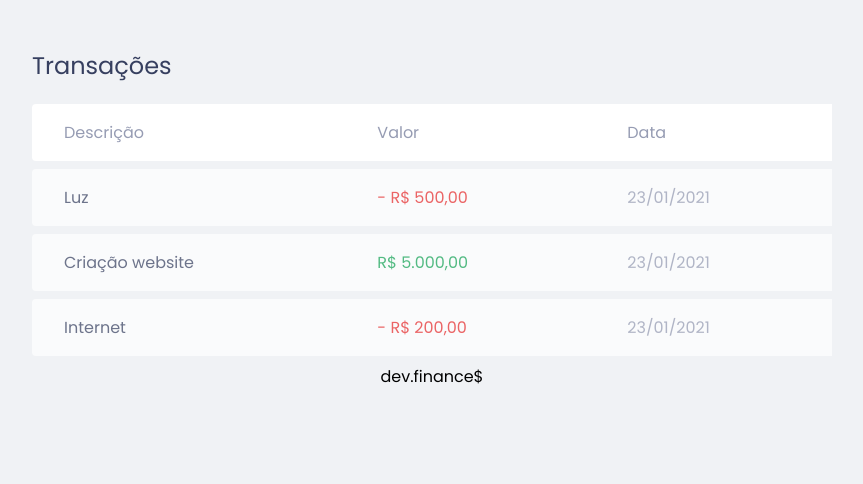
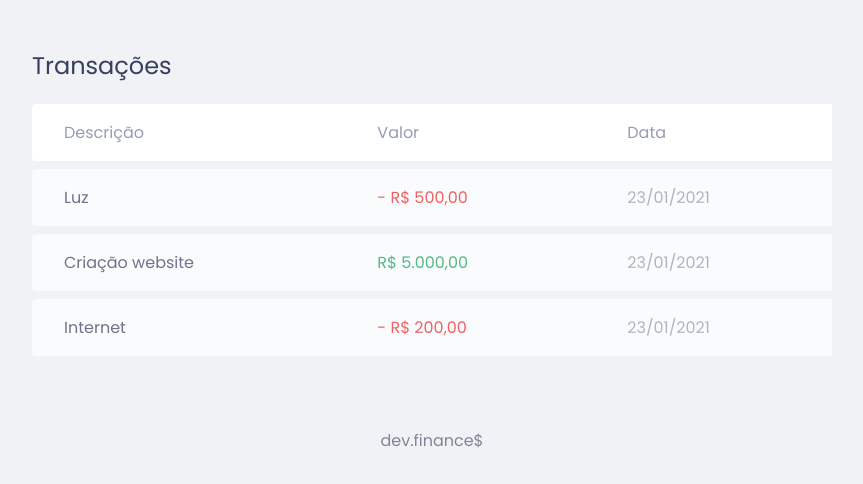
Before and after one commit to bbdoliveira/devfinace, a plain HTML site: page index.html in a window 1280 px wide. Shown: the part 638-1122 px from the top of the page, without its empty margins (208-1071 px from the left). Before the commit the page ends 1027 px from the top, so only its background shows below. Drawn offline with Linux system fonts and the light colour scheme.

Commit message:
Atualização Rodapé

```diff
--- a/style.css
+++ b/style.css
@@ -131,4 +131,8 @@ td.expense {
 
 footer {
     text-align: center;
+    padding: 4rem 0 2rem;
+    color: var(--dark-blue);
+
+    opacity: 0.6;
 }
```
Also changed, not shown: 1 other file.
